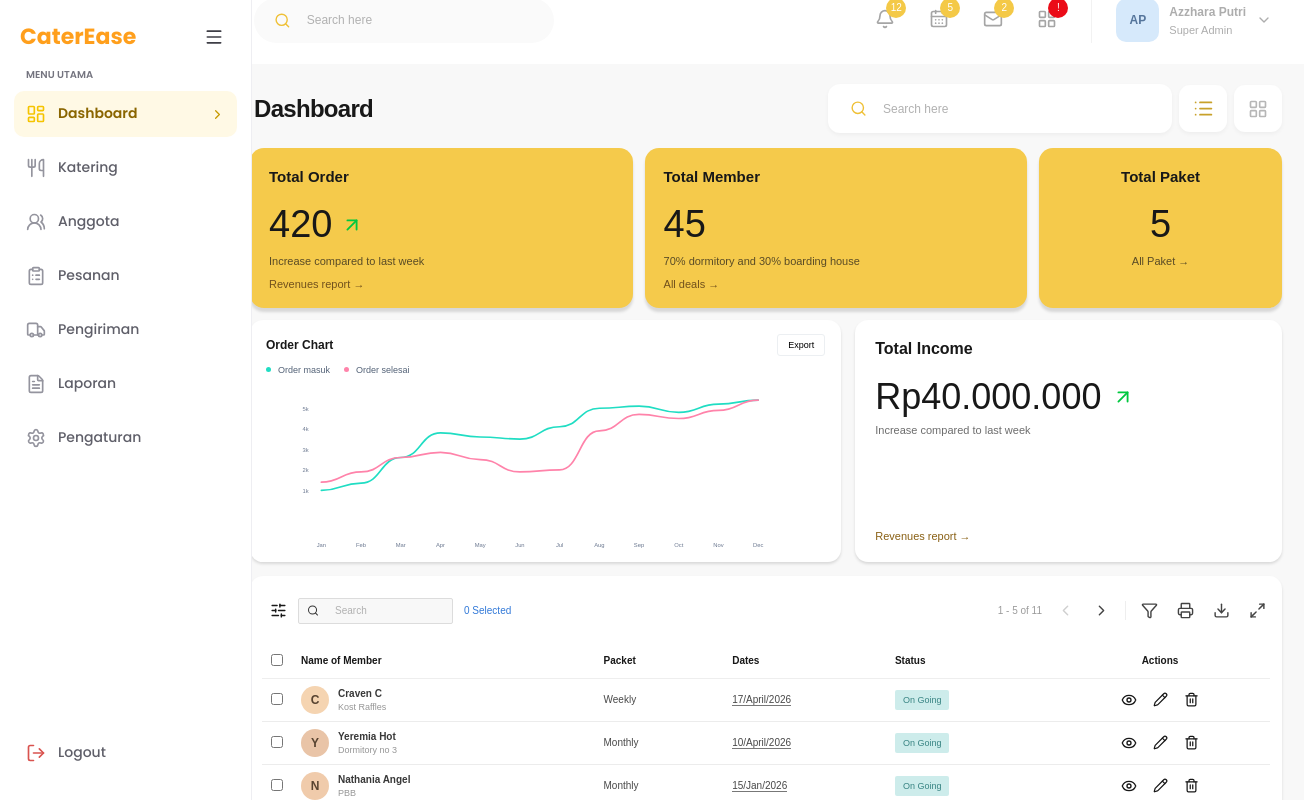
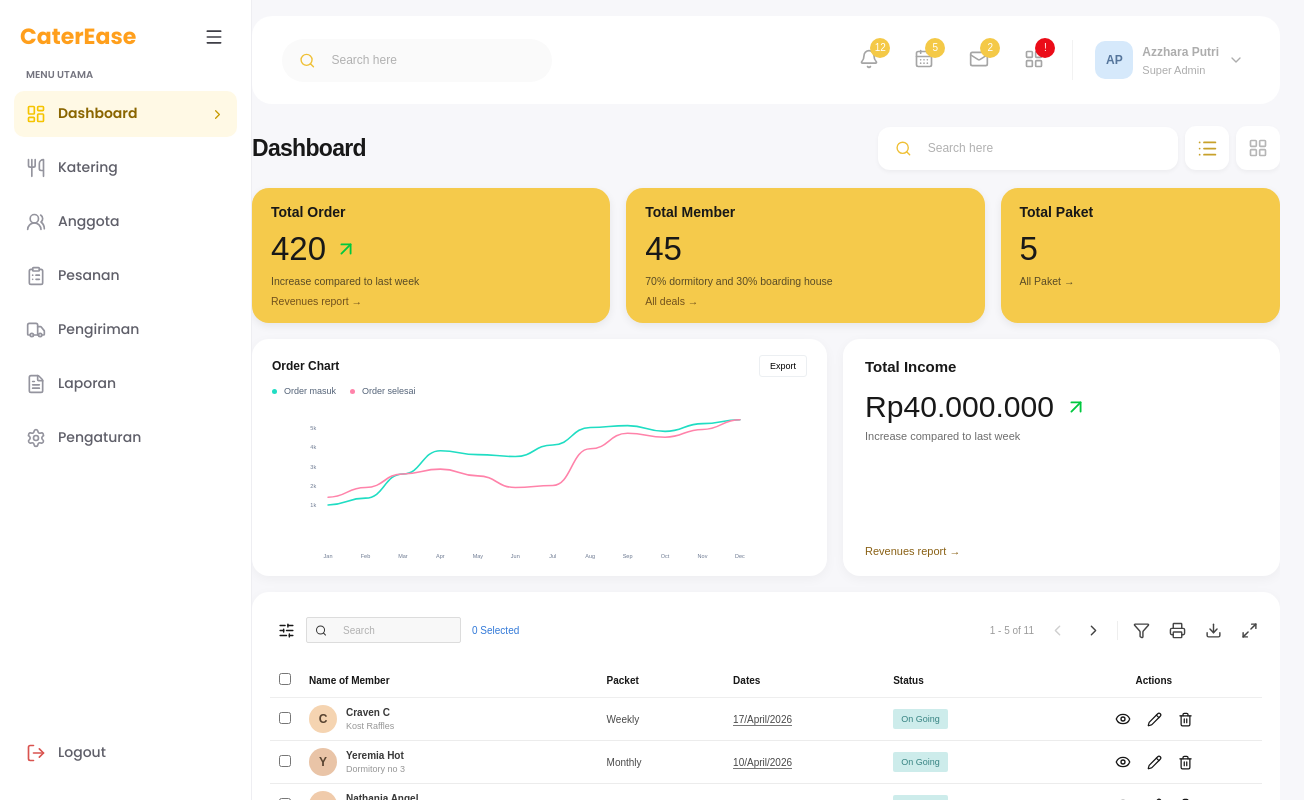
Before and after one commit to Pratama-Raka/CaterEase, a React (Vite) app: page /dashboard in a window 1280 px wide. Shown: the top 800 px of the page, 1304 px wide, since content can reach past the window. Built offline with nearby package versions, Linux system fonts and the light colour scheme.

Commit message:
tambah halaman caterease dashboard layout

```diff
--- a/src/pages/Dashboard.css
+++ b/src/pages/Dashboard.css
@@ -876,3 +876,166 @@
         box-shadow: none
     }
 }
+
+/* =======================================================
+   CaterEase Dashboard — layout rapi seperti halaman Pesanan
+   Menargetkan class asli JSX (.ce-*), bukan .dashboard-page
+   Tidak mengubah App.css, Sidebar.css, atau halaman lain.
+   ======================================================= */
+
+/* JANGAN memakai margin negatif. Padding 24px dari .app-main
+   milik kelompok tetap menjadi jarak aman dari sidebar dan layar. */
+.ce-dashboard {
+  margin: 0;
+  min-height: auto;
+  width: 100%;
+  min-width: 0;
+  box-sizing: border-box;
+  background: transparent;
+}
+.ce-dashboard *, .ce-dashboard *::before, .ce-dashboard *::after {
+  box-sizing: border-box;
+}
+
+/* Batasi lebar halaman agar kartu tidak memanjang sampai pinggir. */
+.ce-topbar,
+.ce-content {
+  width: min(100%, 1210px);
+  margin-left: auto;
+  margin-right: auto;
+}
+
+/* Header menjadi kartu putih dengan ruang di semua sisinya. */
+.ce-topbar {
+  height: 76px;
+  min-height: 76px;
+  padding: 12px 24px;
+  border-radius: 18px;
+  gap: 18px;
+  overflow: visible;
+}
+.ce-top-actions {
+  gap: 15px;
+  flex-shrink: 0;
+}
+.ce-icon-button { padding: 10px; }
+.ce-bubble {
+  top: -1px;
+  right: -1px;
+}
+.ce-profile-anchor {
+  padding-left: 16px;
+  flex-shrink: 0;
+}
+.ce-profile-avatar { width: 38px; height: 38px; }
+.ce-profile { gap: 9px; }
+.ce-search-global {
+  width: 270px;
+  max-width: 35%;
+  padding: 12px 17px;
+}
+
+/* Beri jarak jelas antara header, judul, dan ringkasan. */
+.ce-content { padding: 22px 0 40px; }
+.ce-heading-row { margin-bottom: 18px; }
+.ce-heading-row h1 { margin-left: 0; font-size: 23px; }
+.ce-search-secondary { width: 300px; padding: 12px 17px; }
+.ce-switch-button { width: 44px; height: 44px; }
+
+/* Kartu ringkasan lebih pendek dan proporsional. */
+.ce-stats {
+  grid-template-columns: 1fr 1fr 0.78fr;
+  gap: 16px;
+  margin-bottom: 16px;
+}
+.ce-stat {
+  min-height: 0;
+  height: 135px;
+  padding: 16px 19px 14px;
+  border-radius: 17px;
+  box-shadow: 0 3px 8px #00000012;
+}
+.ce-stat h2 { font-size: 14px; margin-bottom: 12px; }
+.ce-stat-number { font-size: 33px; }
+.ce-stat p { font-size: 10.5px; margin: 8px 0 6px; }
+.ce-stat span { font-size: 10.5px; }
+
+/* Grafik dan penghasilan diperkecil senada dengan ringkasan. */
+.ce-analytics {
+  grid-template-columns: minmax(0, 1.25fr) minmax(0, 0.95fr);
+  gap: 16px;
+  margin-bottom: 16px;
+}
+.ce-chart-panel,
+.ce-income,
+.ce-members-panel {
+  min-width: 0;
+  border-radius: 17px;
+  box-shadow: 0 3px 12px #0000000b;
+}
+.ce-chart-panel { min-height: 0; padding: 16px 20px 12px; }
+.ce-chart-svg { height: 165px; max-width: 100%; }
+.ce-income { min-height: 0; padding: 19px 22px; }
+.ce-income h2 { font-size: 15px; margin-bottom: 15px; }
+.ce-income-number { font-size: clamp(24px, 2.35vw, 34px); }
+.ce-members-panel { padding: 17px 18px 18px; }
+
+/* Tabel boleh memanjang ke bawah sesuai banyaknya anggota. */
+.ce-table-scroll { max-width: 100%; }
+
+@media (max-width: 1100px) {
+  .ce-topbar { padding: 11px 15px; gap: 10px; }
+  .ce-top-actions { gap: 6px; }
+  .ce-profile-anchor { padding-left: 9px; }
+  .ce-search-global { width: 215px; }
+  .ce-stat { padding: 15px; }
+  .ce-income-number { font-size: 26px; }
+}
+@media (max-width: 800px) {
+  .ce-dashboard { margin: 0; }
+  .ce-topbar { height: auto; min-height: 68px; flex-wrap: wrap; }
+  .ce-content { padding: 16px 0 28px; }
+  .ce-stats { grid-template-columns: repeat(2, minmax(0, 1fr)); }
+  .ce-stat-package { grid-column: span 2; }
+  .ce-analytics { grid-template-columns: minmax(0, 1fr); }
+}
+@media (max-width: 500px) {
+  .ce-topbar { padding: 10px 12px; }
+  .ce-search-global { width: 125px; max-width: none; }
+  .ce-top-actions { gap: 0; }
+  .ce-stat { height: auto; min-height: 122px; }
+  .ce-income-number { font-size: 25px; }
+}
+
+/* =========================================
+   PERBAIKAN HEADER DAN CARD TOTAL PAKET
+   ========================================= */
+
+/* Turunkan posisi header agar tidak mepet atas */
+@media screen {
+  .ce-dashboard {
+    padding-top: 16px;
+    box-sizing: border-box;
+  }
+
+  .ce-topbar {
+    min-height: 88px;
+    padding: 12px 30px;
+    box-sizing: border-box;
+    border-radius: 20px;
+  }
+}
+
+/* Samakan isi Total Paket dengan Total Order */
+.ce-dashboard .ce-stat-package {
+  text-align: left;
+}
+
+.ce-dashboard .ce-stat-package .ce-stat-number {
+  justify-content: flex-start;
+}
+
+.ce-dashboard .ce-stat-package h2,
+.ce-dashboard .ce-stat-package p {
+  text-align: left;
+}
```
